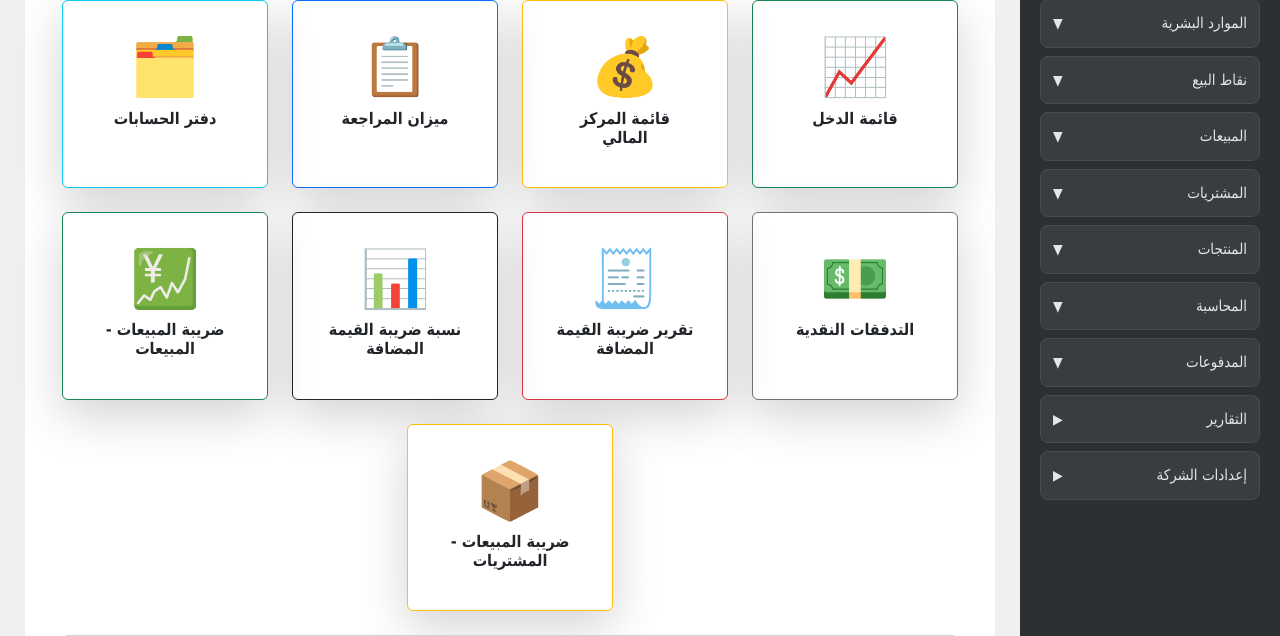
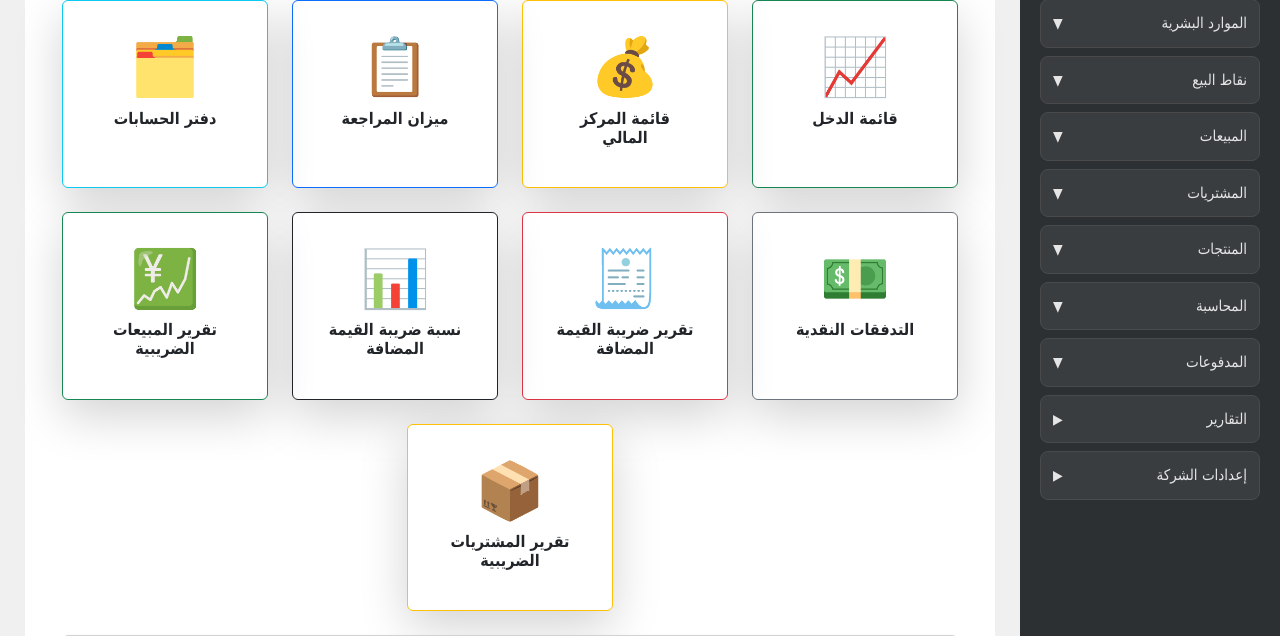
Before and after one commit to bassam0500420471-del/accounting_web, a Django app: page /reports/ in a window 1280 px wide. Shown: the part 160-796 px from the top of the page. Run offline with Django 5.2, Linux system fonts and the light colour scheme; data comes from the database, SQL or seed files in the repository; data that the repository does not hold is empty; some libraries are stand-ins or nearby versions.

Commit message:
وصف التحديث الجديد

```diff
--- a/reports/templates/reports/dashboard.html
+++ b/reports/templates/reports/dashboard.html
@@ -106,7 +106,7 @@
                 <div class="card shadow-lg border-success h-100 text-center p-3">
                     <div class="card-body">
                         <div class="display-4 mb-2">💹</div>
-                        <h6 class="card-title fw-bold">ضريبة المبيعات - المبيعات</h6>
+                        <h6 class="card-title fw-bold">تقرير المبيعات الضريبية</h6>
                     </div>
                 </div>
             </a>
@@ -118,7 +118,7 @@
                 <div class="card shadow-lg border-warning h-100 text-center p-3">
                     <div class="card-body">
                         <div class="display-4 mb-2">📦</div>
-                        <h6 class="card-title fw-bold">ضريبة المبيعات - المشتريات</h6>
+                        <h6 class="card-title fw-bold">تقرير المشتريات الضريبية</h6>
                     </div>
                 </div>
             </a>
```
